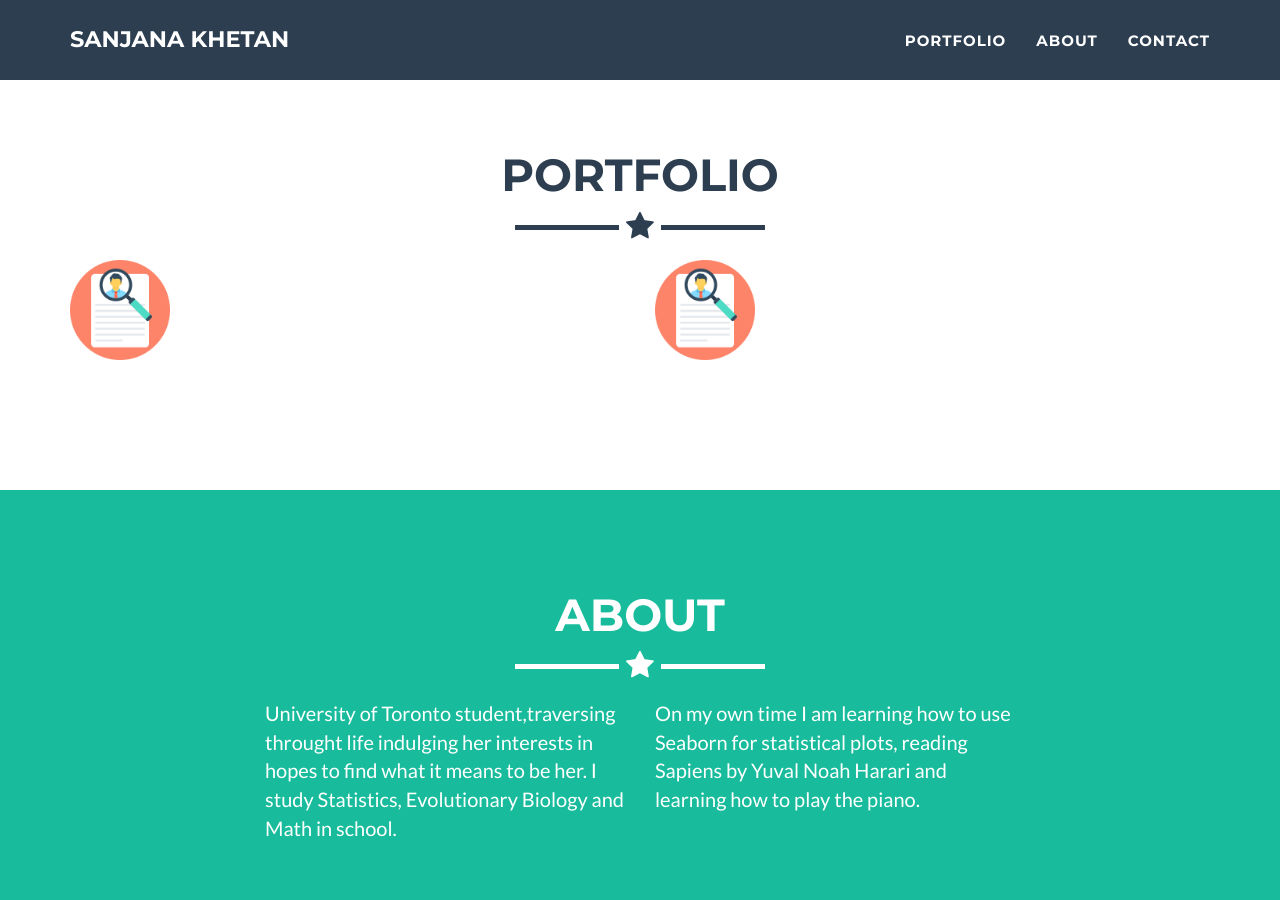
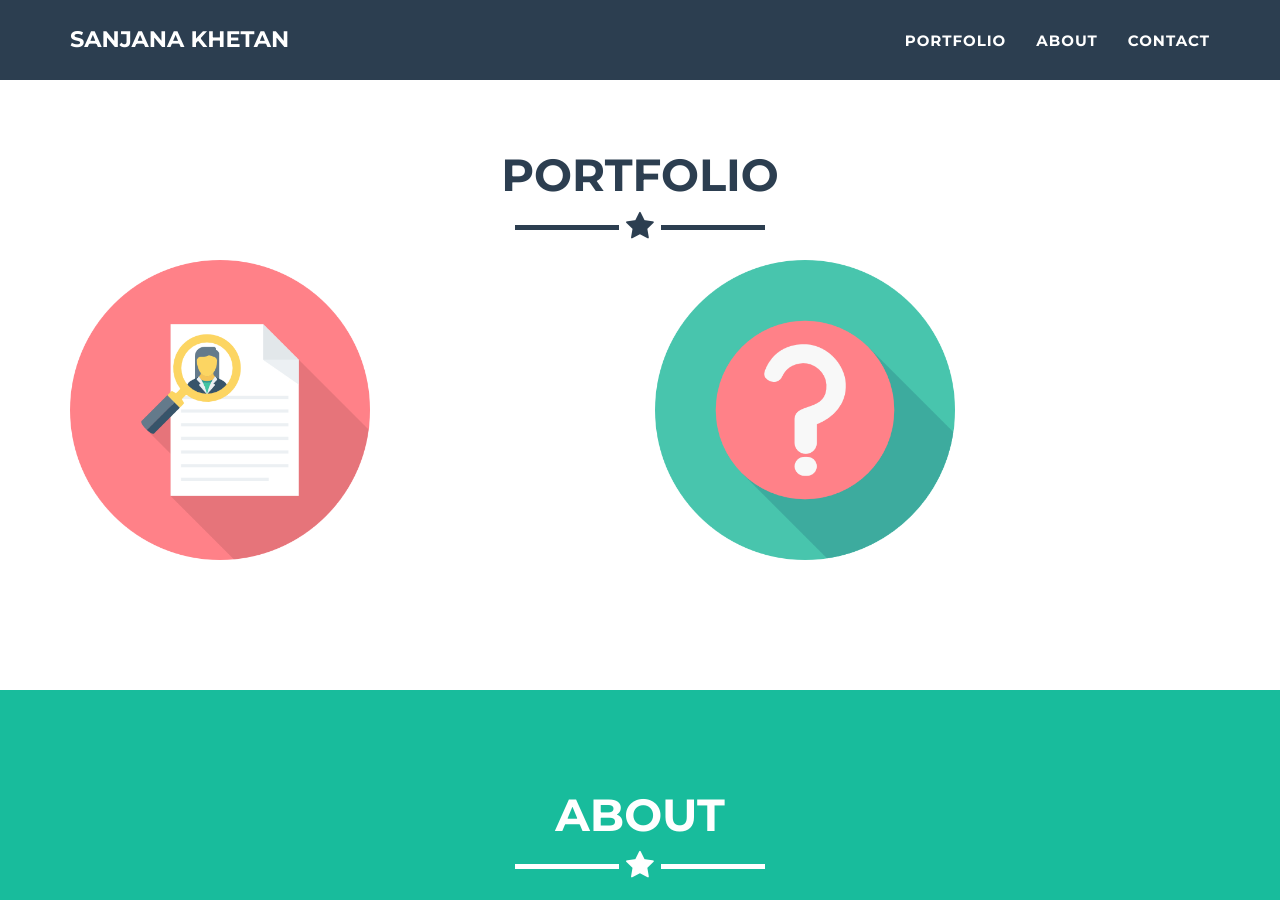
Before and after one commit to badgirlsanju/badgirlsanju.github.io, a Jekyll site: the page built from index.html, in a window 1280 px wide and 900 px high, scrolled down 819 px. Built offline with Jekyll 4.4.1, drawn with Linux system fonts in a browser that asks for light colours.

Commit message:
Update portfolio_grid.html

```diff
--- a/_includes/portfolio_grid.html
+++ b/_includes/portfolio_grid.html
@@ -10,12 +10,12 @@
             <div class="row">
                 <div class="col-sm-6 portfolio-item">
                     <a href="img/resume.pdf">
-                        <img src="img/curriculum.png" alt="Resume" height="100" width="100">
+                        <img src="img/resumeicon.png" alt="Resume" height="300" width="300">
                     </a>
                 </div>
                 <div class="col-sm-6 portfolio-item">
                     <a href="img/resume.pdf">
-                        <img src="img/curriculum.png" alt="Resume" height="100" width="100">
+                        <img src="img/aboutme.png" alt="Resume" height="300" width="300">
                     </a>
                 </div>
             </div>
```
